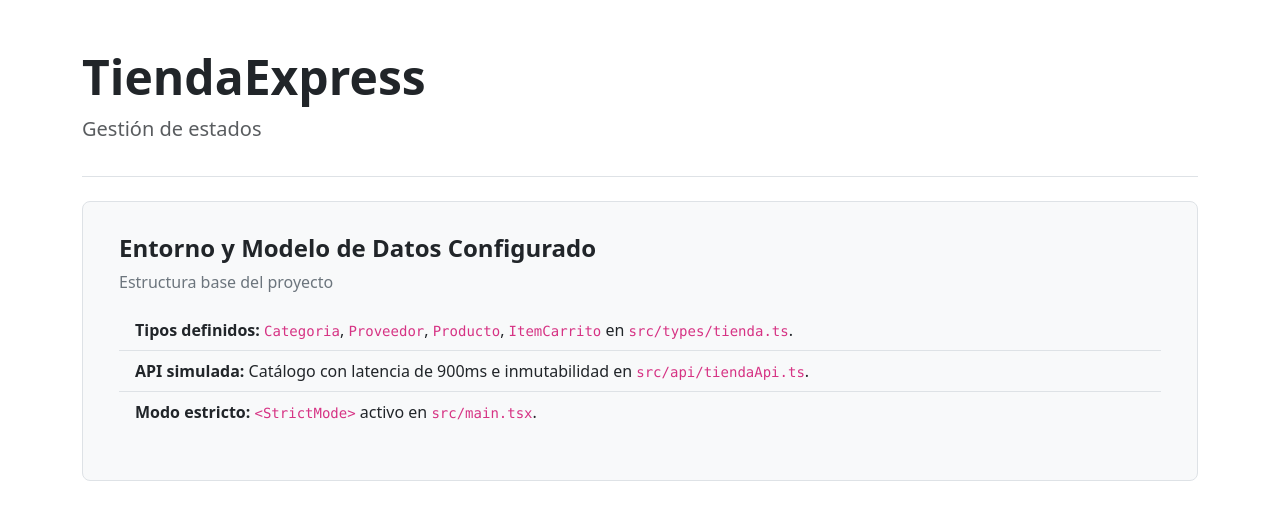
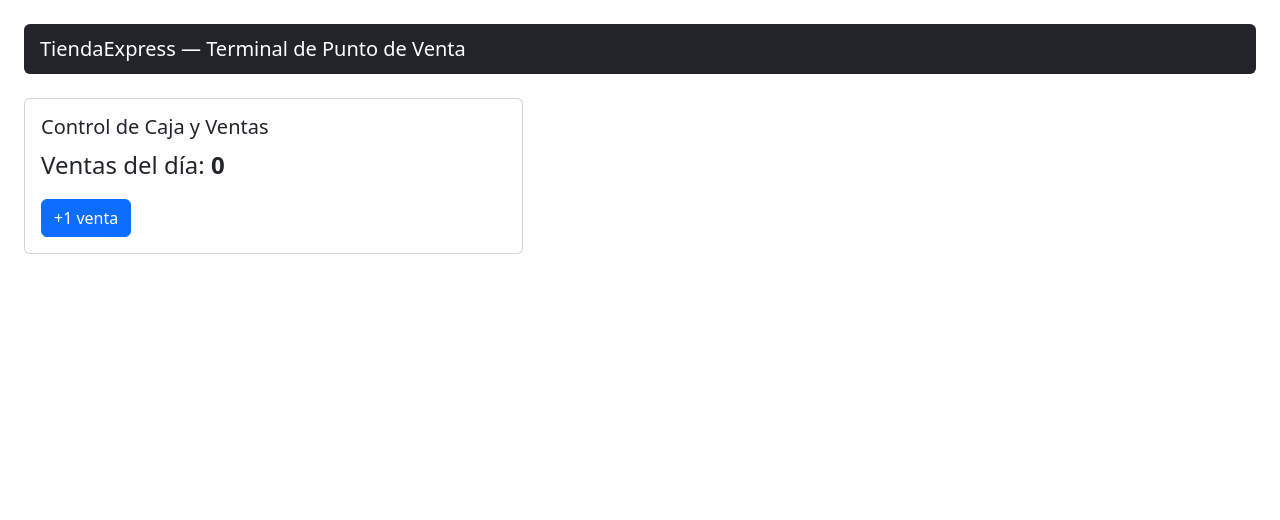
Before and after one commit to camilo1153110/tienda-express, a React (Vite) app: page / in a window 1280 px wide. Shown: the top 520 px of the page. Built offline with nearby package versions, Linux system fonts and the light colour scheme; the HTML template or start-up script is replaced by a standard one.

Commit message:
Bloque 1 terminado

```diff
--- a/src/App.tsx
+++ b/src/App.tsx
@@ -1,32 +1,18 @@
-import 'bootstrap/dist/css/bootstrap.min.css';
+import Card from './components/Card';
+import VentasCounter from './components/VentasCounter';
 
 function App() {
   return (
-    <div className="container py-5">
-      <header className="pb-3 mb-4 border-bottom">
-        <h1 className="display-5 fw-bold"> TiendaExpress</h1>
-        <p className="lead text-muted">
-           Gestión de estados
-        </p>
-      </header>
+    <div className="container-fluid p-4">
+      <nav className="navbar navbar-dark bg-dark px-3 mb-4 rounded">
+        <span className="navbar-brand mb-0 h1">TiendaExpress — Terminal de Punto de Venta</span>
+      </nav>
 
-      <div className="p-4 mb-4 bg-light rounded-3 border">
-        <div className="container-fluid py-2">
-          <h2 className="h4 fw-bold">Entorno y Modelo de Datos Configurado</h2>
-          <p className="col-md-10 fs-6 text-secondary">
-            Estructura base del proyecto
-          </p>
-          <ul className="list-group list-group-flush mb-3">
-            <li className="list-group-item bg-transparent">
-               <strong>Tipos definidos:</strong> <code>Categoria</code>, <code>Proveedor</code>, <code>Producto</code>, <code>ItemCarrito</code> en <code>src/types/tienda.ts</code>.
-            </li>
-            <li className="list-group-item bg-transparent">
-               <strong>API simulada:</strong> Catálogo con latencia de 900ms e inmutabilidad en <code>src/api/tiendaApi.ts</code>.
-            </li>
-            <li className="list-group-item bg-transparent">
-             <strong>Modo estricto:</strong> <code>&lt;StrictMode&gt;</code> activo en <code>src/main.tsx</code>.
-            </li>
-          </ul>
+      <div className="row">
+        <div className="col-md-5">
+          <Card>
+            <VentasCounter />
+          </Card>
         </div>
       </div>
     </div>
--- a/src/components/VentasCounter.tsx
+++ b/src/components/VentasCounter.tsx
@@ -1,58 +1,21 @@
-import { useState } from 'react';
-
 function VentasCounter() {
-  const [ventas, setVentas] = useState(0);
-  const [cajaAbierta, setCajaAbierta] = useState(true);
+  let ventas = 0;
 
   const registrarVenta = () => {
-    setVentas(v => v + 1);
-  };
-
-  const registrarCombo = () => {
-    setVentas(v => v + 1);
-    setVentas(v => v + 1);
-    setVentas(v => v + 1);
-  };
-
-  const anularUltima = () => {
-    setVentas(v => Math.max(0, v - 1));
-  };
-
-  const cerrarCaja = () => {
-    setVentas(0);
-    setCajaAbierta(false);
-  };
-
-  const reabrirCaja = () => {
-    setVentas(0);
-    setCajaAbierta(true);
+    ventas = ventas + 1;
+    console.log(`[Variable local] ventas incrementó a: ${ventas}`);
   };
 
   return (
     <div className="card-body">
-      <h5 className="card-title">Contador de Ventas</h5>
-      <p className="fs-4">Ventas hoy: <strong>{ventas}</strong></p>
-      <span className={`badge ${cajaAbierta ? 'bg-success' : 'bg-secondary'} mb-3`}>
-        {cajaAbierta ? 'Caja abierta' : 'Caja cerrada'}
-      </span>
-      <div className="d-flex gap-2 flex-wrap">
-        <button className="btn btn-primary" onClick={registrarVenta} disabled={!cajaAbierta}>
+      <h5 className="card-title">Control de Caja y Ventas</h5>
+      <p className="fs-4">
+        Ventas del día: <strong>{ventas}</strong>
+      </p>
+      <div className="d-flex gap-2">
+        <button className="btn btn-primary" onClick={registrarVenta}>
           +1 venta
         </button>
-        <button className="btn btn-info" onClick={registrarCombo} disabled={!cajaAbierta}>
-          Combo (+3)
-        </button>
-        <button className="btn btn-warning" onClick={anularUltima} disabled={!cajaAbierta}>
-          Anular última
-        </button>
-        <button className="btn btn-danger" onClick={cerrarCaja} disabled={!cajaAbierta}>
-          Cerrar caja
-        </button>
-        {!cajaAbierta && (
-          <button className="btn btn-success" onClick={reabrirCaja}>
-            Reabrir caja
-          </button>
-        )}
       </div>
     </div>
   );
```
